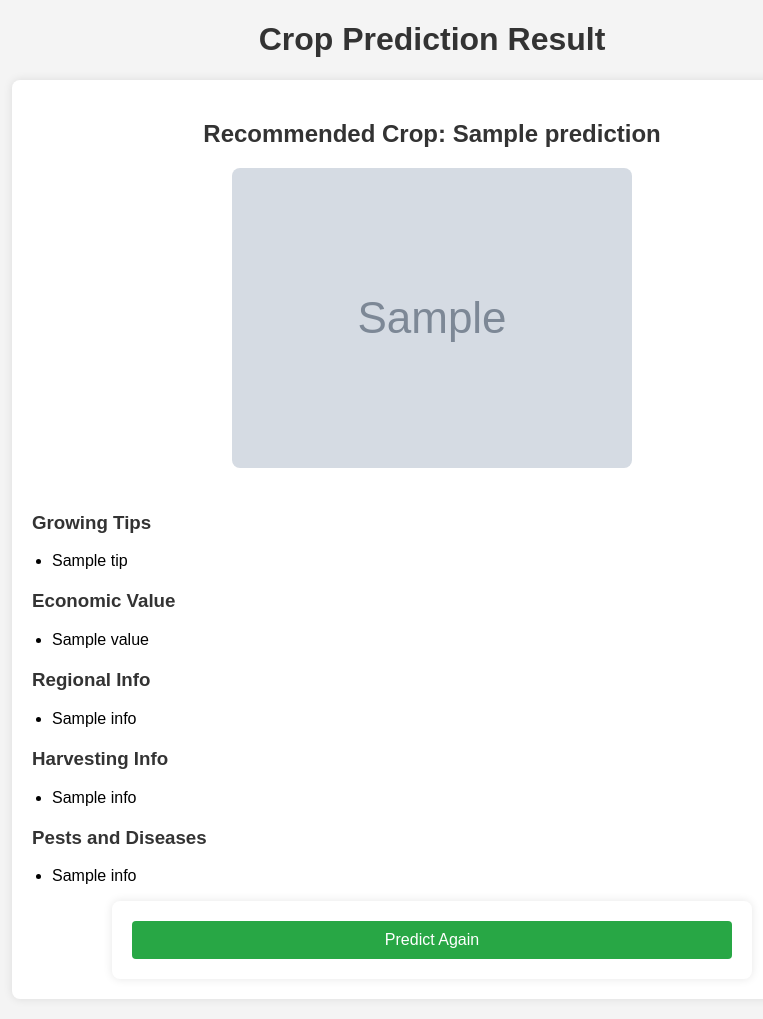
After one commit to anish1704/crop-recommendation-system-render, a Flask app: template templates/predict.html in a window 1280 px wide. The commit adds this page. Shown: the whole page, without its empty margins (208-971 px from the left). Run offline with Flask 3, Linux system fonts and the light colour scheme; the template is opened without the code that fills it: most values are stand-ins (such as "Sample title", 1, 10 or a date in 2020); grey boxes marked "Sample" are stand-in pictures; parts of the project's set-up code (start-up, migrations or seed data) failed here and were passed over.

Commit message:
added predict.html

```diff
--- a/app.py
+++ b/app.py
@@ -1,4 +1,4 @@
-from flask import Flask, render_template, request, url_for
+from flask import Flask, render_template, request, redirect, url_for
 import numpy as np
 import joblib
 import logging
@@ -68,7 +68,7 @@ def predict():
             'info': crop_details
         }
 
-        return render_template('index.html', prediction=prediction_data)
+        return render_template('predict.html', prediction=prediction_data)
     except Exception as e:
         logging.error("Error during prediction: %s", e)
         return render_template('index.html', prediction_text=f"Error: {e}")
--- /dev/null
+++ b/templates/predict.html
@@ -0,0 +1,51 @@
+<!DOCTYPE html>
+<html lang="en">
+<head>
+    <meta charset="UTF-8">
+    <meta name="viewport" content="width=device-width, initial-scale=1.0">
+    <title>Crop Prediction Result</title>
+    <link rel="stylesheet" href="{{ url_for('static', filename='styles.css') }}">
+</head>
+<body>
+    <h1>Crop Prediction Result</h1>
+    <div class="prediction-container">
+        <h2>Recommended Crop: {{ prediction.crop_name }}</h2>
+        <img src="{{ url_for('static', filename='images/' + prediction.image) }}" alt="{{ prediction.crop_name }}">
+        <div class="crop-info">
+            <h3>Growing Tips</h3>
+            <ul>
+                {% for tip in prediction.info.growing_tips %}
+                <li>{{ tip }}</li>
+                {% endfor %}
+            </ul>
+            <h3>Economic Value</h3>
+            <ul>
+                {% for value in prediction.info.economic_value %}
+                <li>{{ value }}</li>
+                {% endfor %}
+            </ul>
+            <h3>Regional Info</h3>
+            <ul>
+                {% for info in prediction.info.regional_info %}
+                <li>{{ info }}</li>
+                {% endfor %}
+            </ul>
+            <h3>Harvesting Info</h3>
+            <ul>
+                {% for info in prediction.info.harvesting_info %}
+                <li>{{ info }}</li>
+                {% endfor %}
+            </ul>
+            <h3>Pests and Diseases</h3>
+            <ul>
+                {% for info in prediction.info.pests_and_diseases %}
+                <li>{{ info }}</li>
+                {% endfor %}
+            </ul>
+        </div>
+        <form action="/">
+            <button type="submit">Predict Again</button>
+        </form>
+    </div>
+</body>
+</html>
```
Also changed, not shown: templates/index.html (+0 -38 lines).
